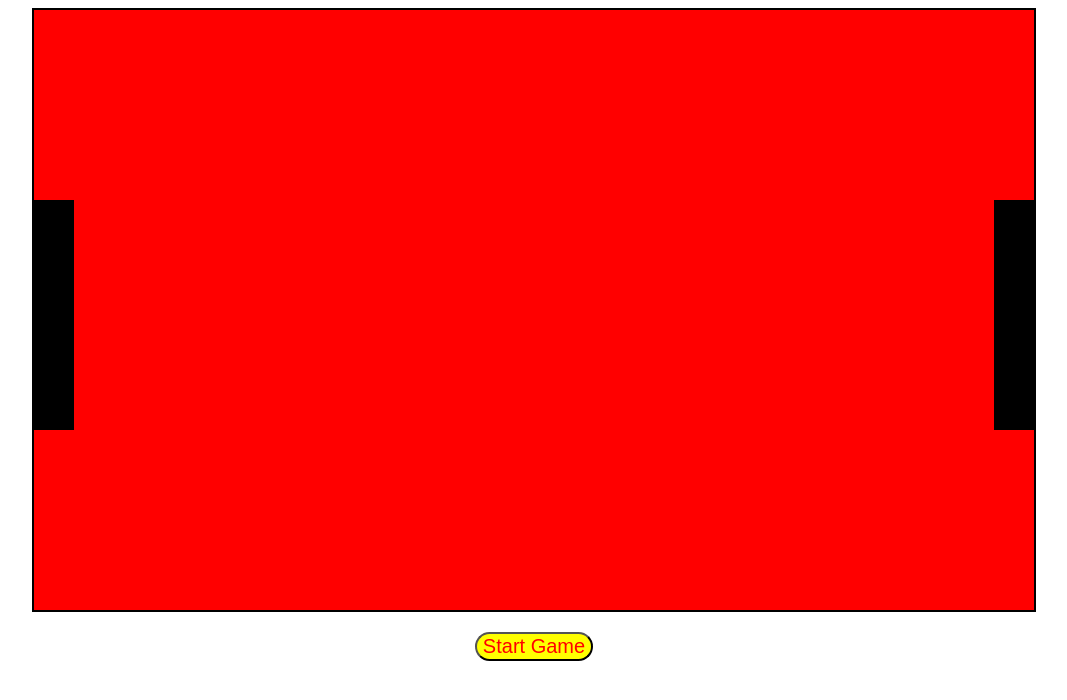
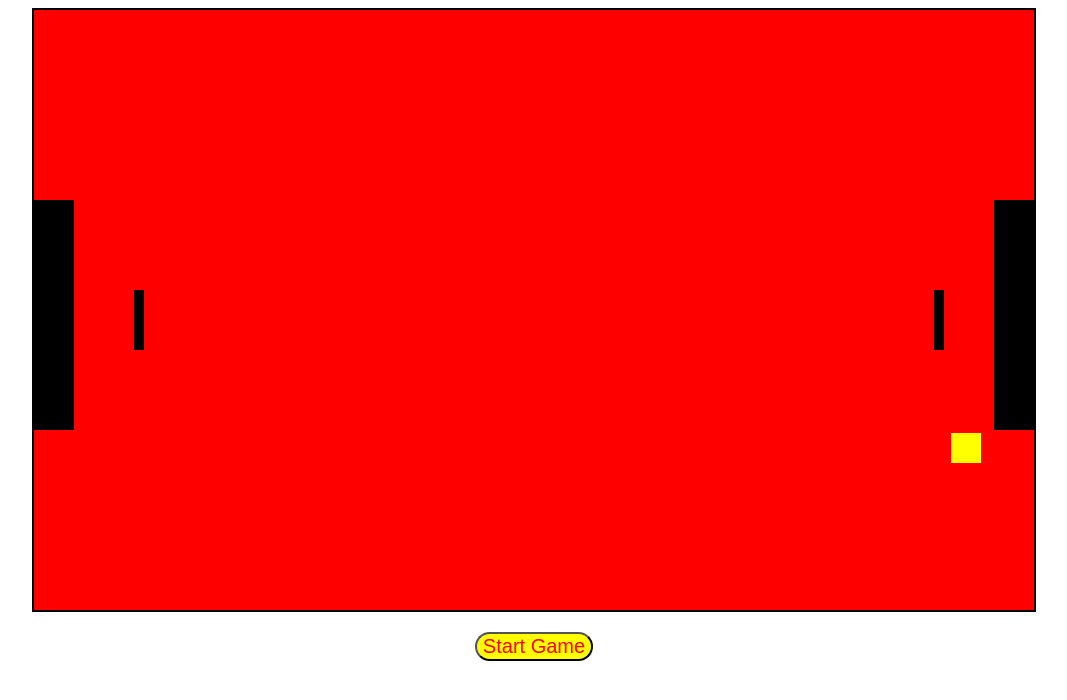
Before and after one commit to Brenda-Lop/Project1_game, a plain HTML site: page index.html in a window 1280 px wide. Both pictures are taken after a click on the button "Start Game". Shown: the whole page, without its empty margins (106-1173 px from the left). Drawn offline with Linux system fonts and the light colour scheme.

Commit message:
project-ball and players moving correctly

```diff
--- a/scripts/components.js
+++ b/scripts/components.js
@@ -1,33 +1,63 @@
 class Component {
-    constructor (width, height, color, x, y, ctx) {
+    constructor (width, height, color, x, y, ctx, speedX, speedY) {
       this.width = width;
       this.height = height;
       this.color = color;
       this.x = x;
       this.y = y;
       this.ctx = ctx;
-      this.speedX = 0; //acceleration
-      this.speedY = 0; // acceleration
+      this.speedX = speedX; //acceleration
+      this.speedY = speedY; // acceleration
       this.isRunning = false;
     }
 
-    newPos() {
+    ballPos() {
         this.x += this.speedX;
         this.y += this.speedY;
+          if ((this.y + this.height) + this.speedY > 600 || this.y + this.speedY < 0) {
+        this.speedY *= -1;
+      }
+      if ((this.x + this.width) + this.speedX > 1000 || this.x + this.speedX < 0) {
+        this.speedX *= -1;
+      }
+
     }
+
+    newPos() {
+      this.y += this.speedY;
+    }
+
+    moveUp() {
+      this.speedY -= 4;
+    }
+
+    moveDown() {
+
+      this.speedY += 4;
+    }
+
 
     newPosPlayers() {
         if (this.speedY <= cHeight) {
-        this.y += this.speedY
+        this.y -= this.speedY;
+        } else if(this.speedY > 0) {
+         this.y += this.speedY;
         }
-    }
+      }
 
     draw() {
         this.ctx.fillStyle = this.color;
-        this.ctx.fillRect(this.x, this.y, this.width, this.height,);
-    }
+        this.ctx.fillRect(this.x, this.y, this.width, this.height);
+      }
+  }
 
-}
+/* class Ball extends Component {
+  constructor(width, height, color, x, y, ctx, speedX, speedY) {
+    super( width, height, color, x, y, ctx);
+    this.speedX = speedX;
+    this.speedY = speedY;
+  }
+} */
 
 
 /* const ball = {
@@ -48,8 +78,6 @@ class Component {
  */
 
 
-
-
 /* function updateBall() {
   // game.clear();
   ball.draw();
--- a/scripts/game.js
+++ b/scripts/game.js
@@ -27,8 +27,10 @@ class Game {
     }
 
     reset = () => {
-        this.player1.y = 260;
-        this.player2.y = 260;
+        this.player1.x = 100;
+        this.player2.x = 900;
+        this.player1.y = 280;
+        this.player2.y = 280;
         this.ball.x = 500;
         this.ball.y = 300;
         this.frames = 0;
@@ -45,8 +47,16 @@ class Game {
             this.ctx.font = '40px sans-serif';
             this.ctx.fillStyle = 'orange solid';
             this.ctx.fillText('GAME OVER', 400, 250);
-        } */
+       } */
+    }
 
+
+    drawGame() {
+        this.player1.draw();
+        this.player2.draw();
+        this.ball.draw();
+        this.goalLeft.draw()
+        this.goalRight.draw();
     }
 
     updateGameArea = () => {
@@ -54,16 +64,17 @@ class Game {
         drawRect();
         this.score();
         this.checkWinner();
-        this.player1.draw();
-        this.player2.draw();
-        this.ball.draw();
-        this.goalLeft.draw()
-        this.goalRight.draw();
+        this.drawGame();
+
         this.player1.newPos();
+        this.player1.moveUp();
+        this.player1.moveDown();
         this.player2.newPos();
-        this.ball.newPos();
+        this.player2.moveUp();
+        this.player2.moveDown();
+        this.ball.ballPos()
+    }
 
-    }
 }
     /*
   let speed1 = 0;
--- a/scripts/main.js
+++ b/scripts/main.js
@@ -10,7 +10,7 @@ ctx.fillStyle = 'red';
 ctx.fillRect(0, 0, cWidth, cHeight);
 }
 
-drawRect();
+
 /*
 let score = document.getElementById('score')
 message.innerHTML = 'Score'
@@ -30,39 +30,58 @@ backImg.src = '../docs/assets/images/table__3-removebg-preview.png';
 
 // constructor (width, height, color, x, y, ctx)
 
-let player1 = new Component(10, 60, 'black', 100, 280, ctx);
-let player2 = new Component(10, 60, 'black', 900, 280, ctx);
-let ball = new Component (30, 30, 'yellow', 500, 300, ctx);
-let goalLeft = new Component (40, 230, 'black', 0 , 190, ctx);
-let goalRight = new Component (40, 230, 'black', 960, 190, ctx);
+let player1 = new Component(10, 60, 'black', 100, 280, ctx, 0, 0);
+let player2 = new Component(10, 60, 'black', 900, 280, ctx, 0, 0);
+let ball = new Component (30, 30, 'yellow', 500, 300, ctx, 3, 3);
+let goalLeft = new Component (40, 230, 'black', 0 , 190, ctx, 0, 0);
+let goalRight = new Component (40, 230, 'black', 960, 190, ctx, 0, 0);
 
-player1.draw();
+/* player1.draw();
 player2.draw();
 ball.draw();
 goalLeft.draw();
-goalRight.draw();
-
-
-
-//ball.newPos(draw());
-
- /* function updateBall() {
-
-  ball.draw();
-
-  if (ball.y + ball.speedY > cHeight || ball.y + ball.speedY < 0) {
-    ball.speedX *= -1;
-  }
-  if (ball.x + ball.speedX > cWidth || ball.x + ball.speedX< 0) {
-    ball.speedX *= -1;
-  }
-}
-
-updateBall();  */
-
+goalRight.draw(); */
 
 //new Game(ctx, cWidth, cHeight, player1, player2, ball)
 let game = new Game(ctx, cWidth, cHeight, player1, player2, ball, goalLeft, goalRight);
+
+
+let gravity = 0.1;
+
+//ball.newPos();
+
+ // WHAT IS WRONG WITH .CLEAR(), .NEWPOS() AND UPDATEGAMEAREA() METHODS?
+
+   // ball.speedY += gravity;
+
+   // creating players moves
+
+   /* player1.speedY = 4;
+   player2.speedY = 4; */
+
+   document.addEventListener('keydown', (e) => {
+    switch(e.code) {
+      case 'KeyW':
+        player1.moveUp();
+        break;
+      case 'KeyS':
+        player1.moveDown();
+        break;
+      case "ArrowUp":
+         player2.moveUp();
+         break;
+      case "ArrowDown":
+         player2.moveDown();
+         break;
+    }
+    });
+
+
+document.addEventListener('keyup', (e) => {
+ player1.speedY = 0;
+ player2.speedY = 0;
+});
+
 
 // starting the game
 const startBtn = document.getElementById('startBtn');
@@ -73,55 +92,3 @@ startBtn.addEventListener('click', () =>  {
     game.reset();
 }
 });
-
-ball.speedX = 4;
-ball.speedY = 4;
-let gravity = 0.1;
-
- // WHAT IS WRONG WITH .CLEAR(), .NEWPOS() AND UPDATEGAMEAREA() METHODS?
-
-    function update() {
-
-    ball.speedY += gravity;
-
-
-     if (ball.y + ball.speedY > cHeight || ball.y + ball.speedY < 0) {
-        ball.speedY *= -2;
-      }
-      if (ball.x + ball.speedX > cWidth || ball.x + ball.speedX < 0) {
-        ball.speedX *= -2;
-      }
-      ball.newPos();
-    }
-
-    update();
-
-
-
-   // creating players moves
-
-   player1.speedY = 4;
-   player2.speedY = 4;
-
-   document.addEventListener('keydown', (e) => {
-    switch(e.code) {
-        case 'ArrowUp':
-         player2.newPosPlayers();
-         break;
-        case 'ArrowDown':
-         player2.newPosPlayers();
-         break;
-        case 'KeyW':
-         player1.newPosPlayers();
-         break;
-        case 'KeyS':
-         player1.newPosPlayers();
-         break;
-    }
-    });
-
-
-document.addEventListener('keyup', (e) => {
- player1.speedY = 0;
- player2.speedY = 0;
-})
```
Also changed, not shown: index.html (+3 -3 lines).
